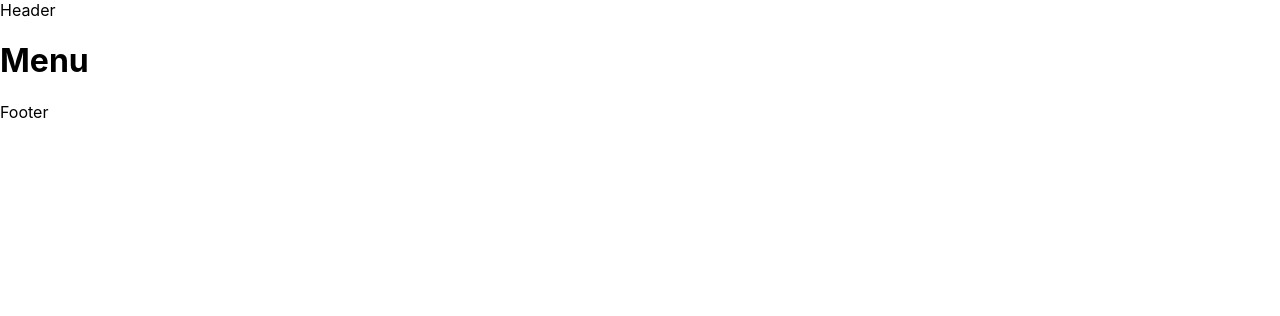
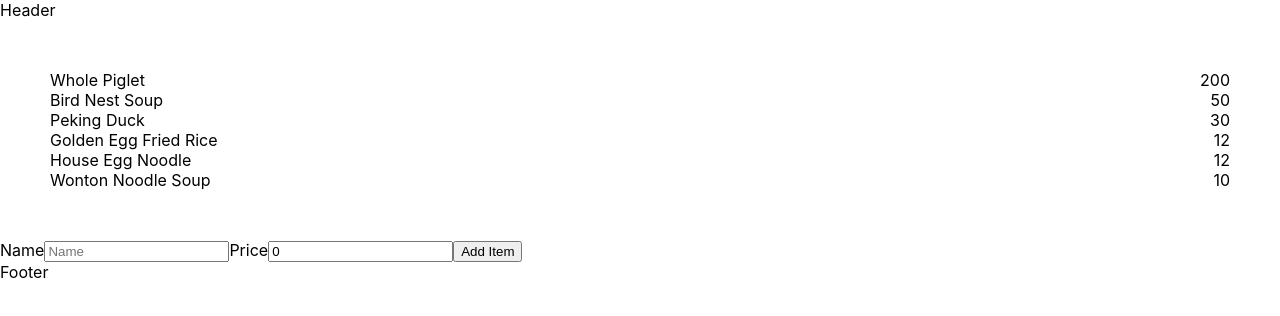
Before and after one commit to dstarrtrey/Food-Q, a React (Create React App) app in the folder frontend/: page /menu in a window 1280 px wide. Shown: the top 316 px of the page. Built offline with nearby package versions, Linux system fonts and the light colour scheme.

Commit message:
Adds styled-components and markdown for Menu.js

```diff
--- a/frontend/package.json
+++ b/frontend/package.json
@@ -8,7 +8,8 @@
     "react-dom": "^16.8.6",
     "react-router": "^5.0.0",
     "react-router-dom": "^5.0.0",
-    "react-scripts": "3.0.1"
+    "react-scripts": "3.0.1",
+    "styled-components": "^4.2.0"
   },
   "scripts": {
     "start": "react-scripts start",
--- /dev/null
+++ b/frontend/src/components/MenuItem.js
@@ -0,0 +1,20 @@
+import React from 'react';
+import styled from 'styled-components';
+
+const StyledName = styled.div`
+  text-align: left;
+`;
+const StyledPrice = styled.div`
+  text-align: right;
+`;
+
+const MenuItem = props => {
+  return (
+    <>
+      <StyledName>{props.name}</StyledName>
+      <StyledPrice>{props.price}</StyledPrice>
+    </>
+  );
+};
+
+export default MenuItem;
--- a/frontend/src/pages/menu.js
+++ b/frontend/src/pages/menu.js
@@ -1,7 +1,65 @@
-import React from "react";
+import React, { useState } from "react";
+import styled from 'styled-components';
+import MenuItem from '../components/MenuItem';
+
+const StyledMenu = styled.div`
+  display: grid;
+  grid-template-columns: 1fr auto;
+  margin: 50px;
+`;
 
 function Menu() {
-  return <h1>Menu</h1>;
+  const [menu, setMenu] = useState([
+    { name: "Whole Piglet", price: 200 },
+    { name: "Bird Nest Soup", price: 50 },
+    { name: "Peking Duck", price: 30 },
+    { name: "Golden Egg Fried Rice", price: 12 },
+    { name: "House Egg Noodle", price: 12 },
+    { name: "Wonton Noodle Soup", price: 10 }
+  ]);
+  const [name, setName] = useState("");
+  const [price, setPrice] = useState(0);
+
+  const addItem = event => {
+    event.preventDefault();
+    const { name, price } = event.target;
+
+    //Creates copy of current menu array and adds item to end of it
+    setMenu([...menu, {
+      name: name.value,
+      price: price.value
+    }]);
+  }
+
+
+  return (
+    <div>
+      <StyledMenu>
+        {menu.map(dish => (
+          <MenuItem key={dish.name} name={dish.name} price={dish.price} />
+        ))}
+      </StyledMenu>
+      <form onSubmit={addItem}>
+        <label htmlFor="name">Name</label>
+        <input
+          type="text"
+          name="name"
+          placeholder="Name"
+          value={name}
+          onChange={e => setName(e.target.value)}
+        />
+        <label htmlFor="price">Price</label>
+        <input
+          type="number"
+          name="price"
+          placeholder="Price"
+          value={price}
+          onChange={e => setPrice(e.target.value)}
+        />
+        <input type="submit" value="Add Item" />
+      </form>
+    </div>
+  );
 }
 
 export default Menu;
```
Also changed, not shown: 1 other file (tests, documents, lock files or other folders).
